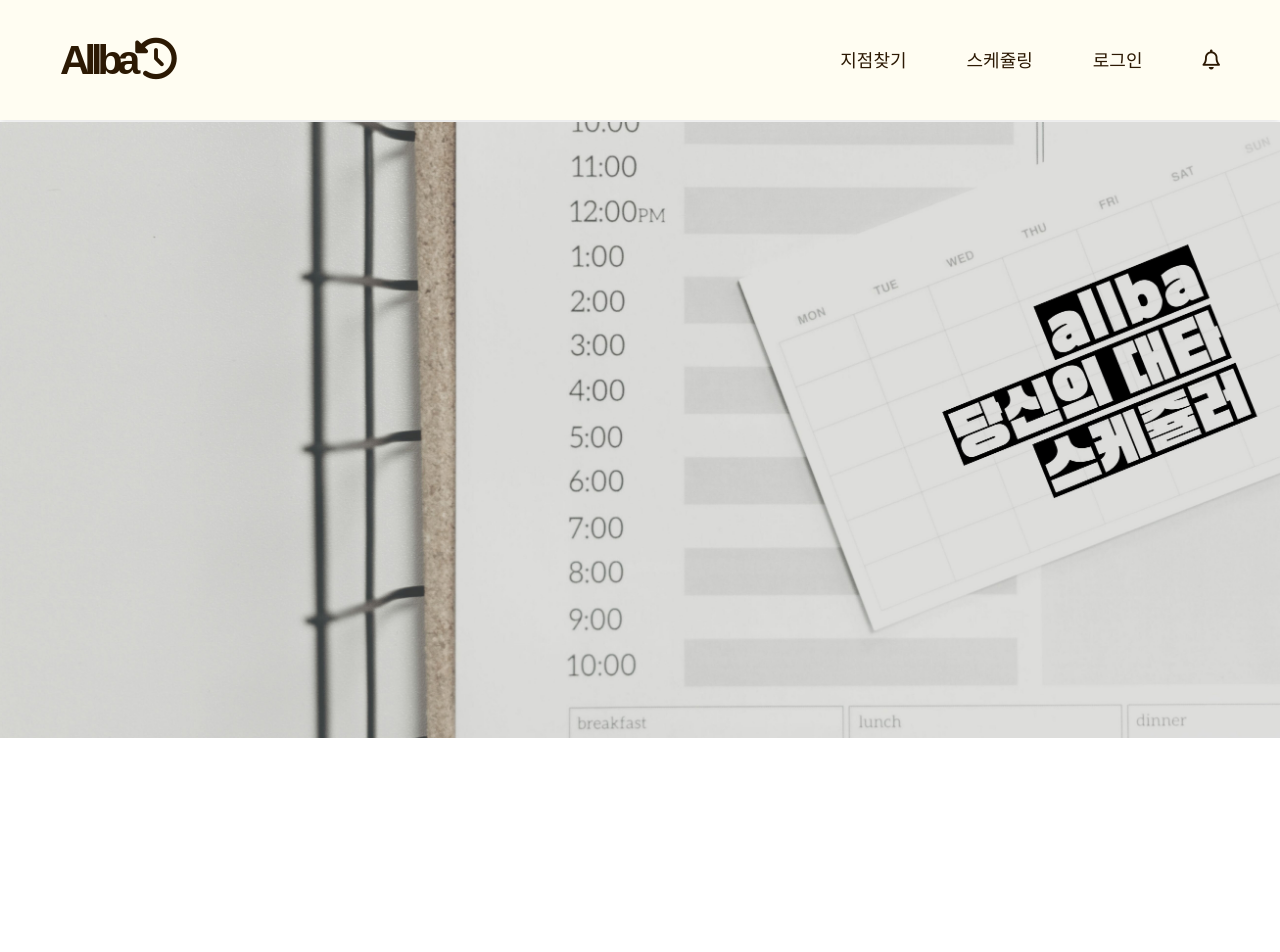
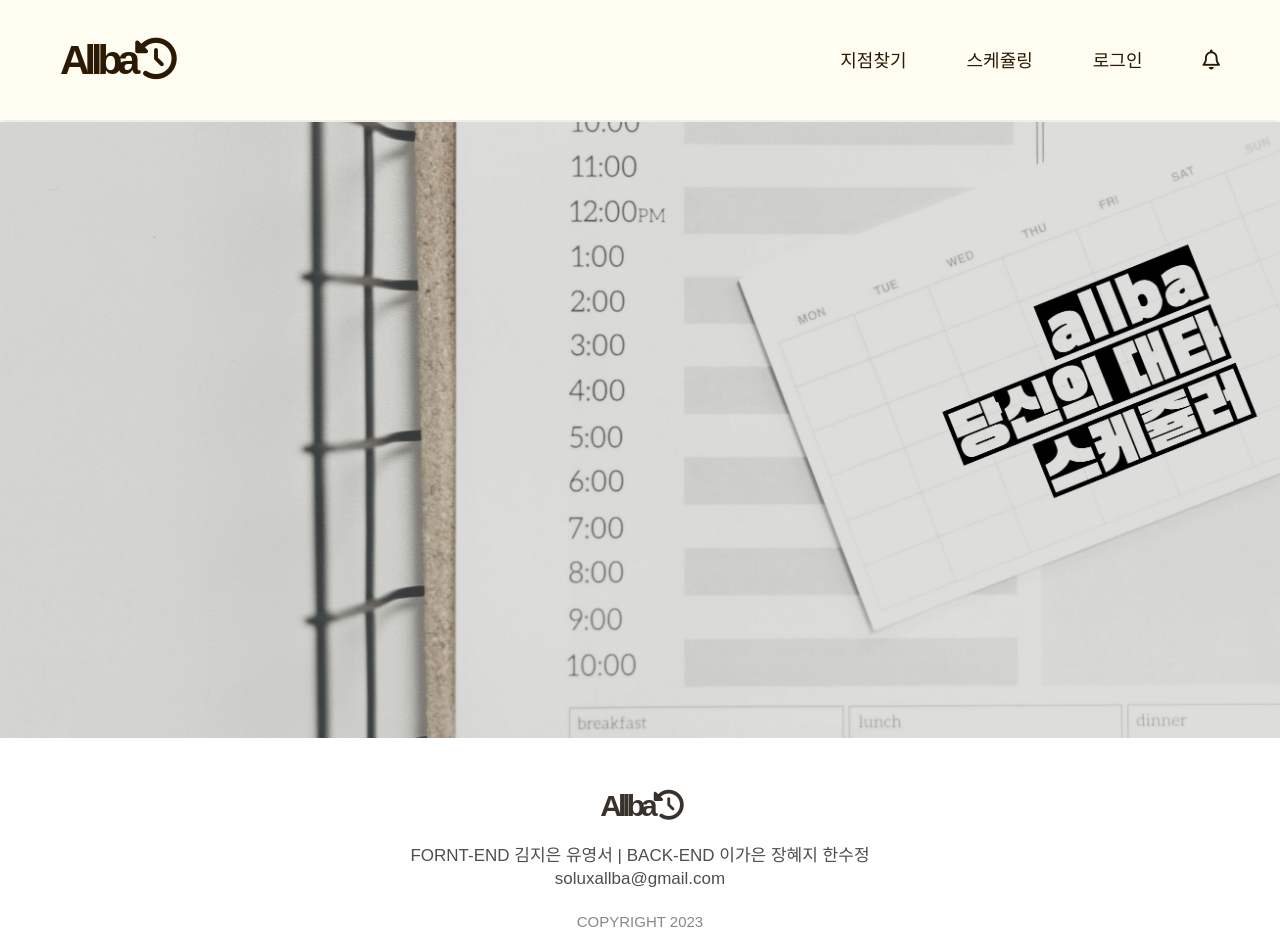
Before and after one commit to YeongseoYoo/Allba-Project, a Vue app in the folder allba_front/: page /main in a window 1280 px wide. Shown: the top 952 px of the page. Before the commit the page ends 800 px from the top, so only its background shows below. Built offline with nearby package versions, Linux system fonts and the light colour scheme.

Commit message:
[ADD]랜딩페이지제작완료

```diff
--- a/allba_front/src/views/MainView.vue
+++ b/allba_front/src/views/MainView.vue
@@ -1,6 +1,14 @@
 <template >
   <div>
     <img src="@/assets/main2.jpg" class="img-fluid"></img>
+           <footer>
+           <h2 class="footerLogo">Allba<i class="fa-solid fa-clock-rotate-left"></i></h2>
+           <ul>
+               <li>FORNT-END 김지은 유영서 | BACK-END 이가은 장혜지 한수정 </li>
+               <li>soluxallba@gmail.com</li>
+               <li><span class="copyright">COPYRIGHT 2023</span></li>
+           </ul>
+       </footer>
 
 
   </div>
@@ -11,5 +19,10 @@ export default {
 }
 </script>
 <style>
-
+footer {padding-top: 10px;padding-bottom: 10px; text-align: center;}
+footer .footerLogo {font-size: 30px;; font-weight: 900; letter-spacing: -4px; color: #39312b; margin: 40px 0 20px;}
+footer ul li{font-size: 17px; line-height: 1.4;}
+footer ul li .copyright {font-size: 15px; font-weight: 100; color:#888; display: block; margin-top:20px; margin-bottom: 30px; }
+footer .box {padding: 150px 0; background: no-repeat center/cover; margin-top: 80px;}
+footer .box h2 {color: #fff; font-size: 22px; font-weight: normal; animation-name: slid-up; animation-duration: 1s;}
 </style>
```
